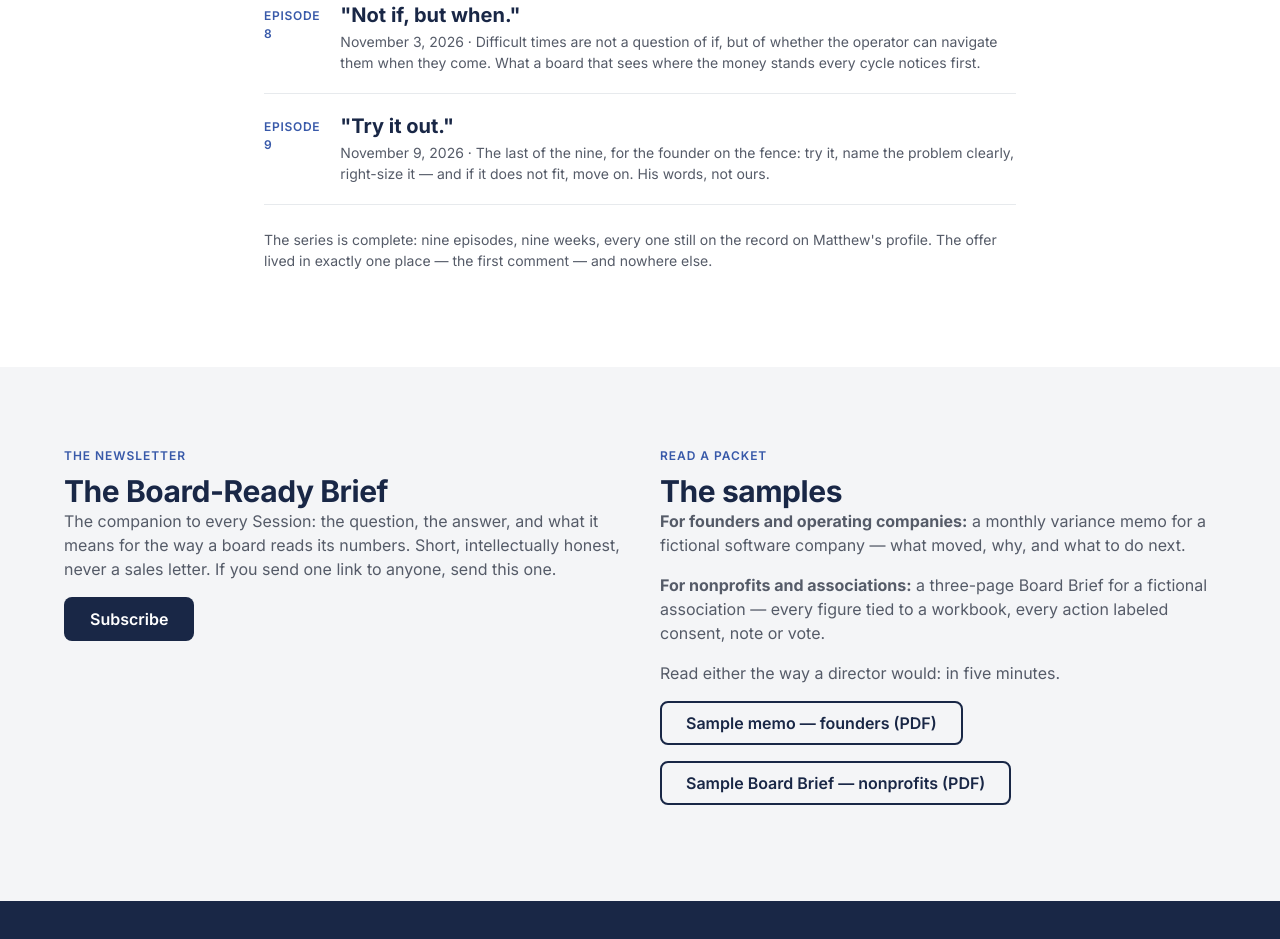
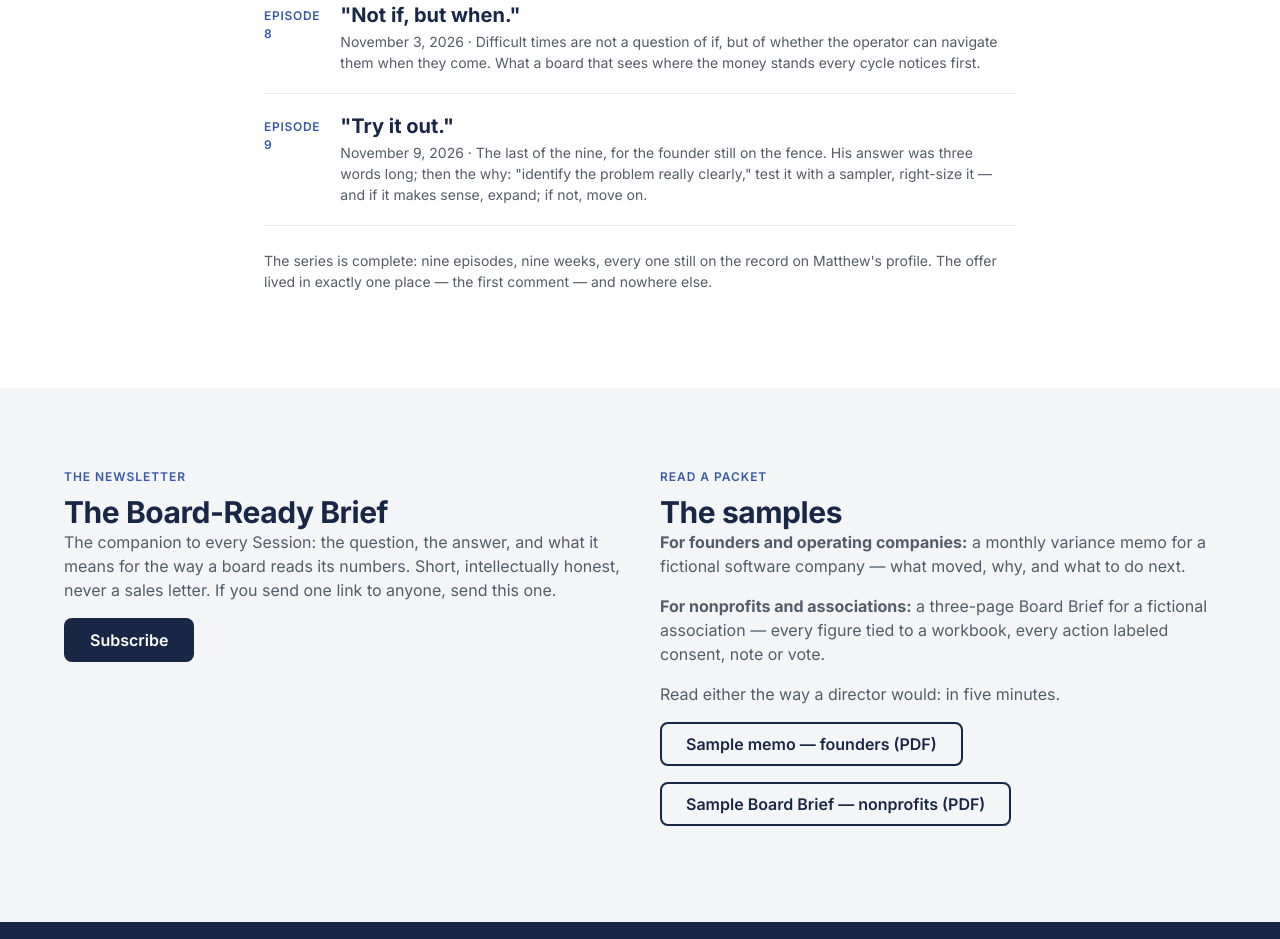
Before and after one commit to Engerman-Solutions/E-Solutions, a plain HTML site: page website/pages/sessions.html in a window 1280 px wide. Shown: the part 1387-2326 px from the top of the page. Drawn offline with Linux system fonts and the light colour scheme.

Commit message:
Home and Sessions: the closing quote is Episode 9's — "now it doesn't have to be" — and Episode 9's line is in his words
Co-Authored-By: Claude Fable 5.1 <noreply@anthropic.com>
Claude-Session: https://claude.ai/code/session_01Y6Giwj12g9ac7FP6e51Brt

```diff
--- a/website/pages/sessions.html
+++ b/website/pages/sessions.html
@@ -58,7 +58,7 @@
         <div class="episode"><div class="episode__n">Episode 6</div><div><h3>"Not under my watch."</h3><p>October 20, 2026 · Could a machine, alone, write the report his board reads? A founder's answer, the hammer that stays in its box, and why the human stays in the loop.</p></div></div>
         <div class="episode"><div class="episode__n">Episode 7</div><div><h3>"It came back in 58 minutes."</h3><p>October 27, 2026 · He expected a week or two. The first packet landed in three and a half hours; the latest in 58 minutes. Our published commitment is 48 hours — what the difference means, and what he opened first.</p></div></div>
         <div class="episode"><div class="episode__n">Episode 8</div><div><h3>"Not if, but when."</h3><p>November 3, 2026 · Difficult times are not a question of if, but of whether the operator can navigate them when they come. What a board that sees where the money stands every cycle notices first.</p></div></div>
-        <div class="episode"><div class="episode__n">Episode 9</div><div><h3>"Try it out."</h3><p>November 9, 2026 · The last of the nine, for the founder on the fence: try it, name the problem clearly, right-size it — and if it does not fit, move on. His words, not ours.</p></div></div>
+        <div class="episode"><div class="episode__n">Episode 9</div><div><h3>"Try it out."</h3><p>November 9, 2026 · The last of the nine, for the founder still on the fence. His answer was three words long; then the why: "identify the problem really clearly," test it with a sampler, right-size it — and if it makes sense, expand; if not, move on.</p></div></div>
         <p class="text-sm text-secondary" style="margin-top: var(--space-6);">The series is complete: nine episodes, nine weeks, every one still on the record on Matthew's profile. The offer lived in exactly one place — the first comment — and nowhere else.</p>
       </div>
     </section>
```
Also changed, not shown: website/index.html (+1 -1 lines).
